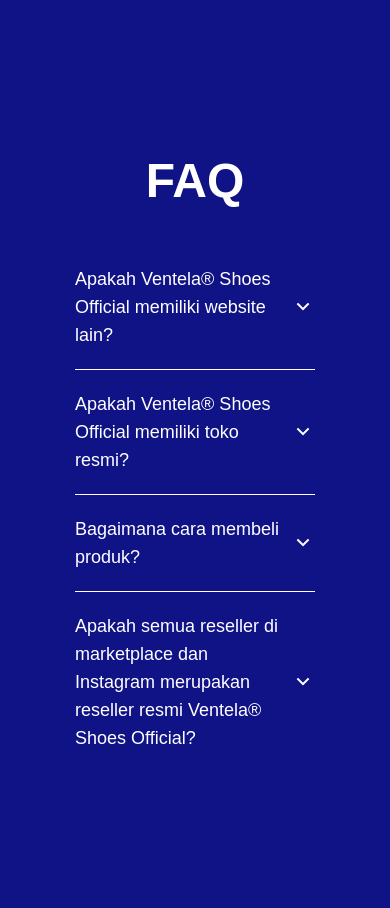
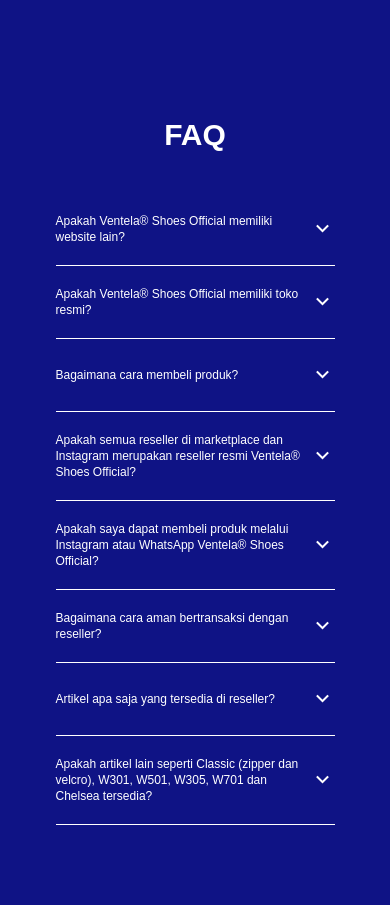
Before and after one commit to ferdynandergypramudanii/ventela-clone, a website: page index.html in a window 390 px wide. Shown: the part 3988-4896 px from the top of the page. Drawn offline with nearby package versions, Linux system fonts and the light colour scheme.

Commit message:
FAQ section responsive

```diff
--- a/index.html
+++ b/index.html
@@ -296,23 +296,24 @@
     </section>
 
     <!-- FAQ -->
-    <section class="w-full pt-20 bg-logo pb-20">
+    <section class="w-full pt-10 lg:pt-20 bg-logo pb-20">
         <div class="container flex justify-center">
-            <div class="w-[80%]">
-                <h1 class="text-center text-5xl font-montserrat font-bold text-white mb-10">FAQ</h1>
+            <div class="w-[93%] xl:w-[80%]">
+                <h1 class="text-center text-3xl lg:text-5xl font-montserrat font-bold text-white mb-10">FAQ</h1>
 
-                <div class="w-full h-[44%] overflow-y-scroll">
+                <div class="w-full h-[44%] lg:overflow-y-scroll">
                     <!-- accordion 1 -->
                     <div class="w-full border-b border-white py-5 cursor-pointer accordion">
                         <div class="text-white font-montserrat">
                             <!-- question -->
                             <div class="flex justify-between items-center">
-                                <p class="text-lg">Apakah Ventela® Shoes Official memiliki website lain?</p>
+                                <p class="text-xs lg:text-lg">Apakah Ventela® Shoes Official memiliki website lain?</p>
                                 <i id="arrowIcon" class="ri-arrow-down-s-line text-2xl"></i>
                             </div>
                             <!-- answer -->
                             <div class="hidden answer">
-                                <p class="text-yellow-400 pt-5 pb-3">Tidak, website resmi Ventela® Shoes
+                                <p class="text-xs lg:text-lg text-yellow-400 pt-5 pb-3">Tidak, website resmi Ventela®
+                                    Shoes
                                     Official hanya
                                     www.ventela.com
                                 </p>
@@ -325,12 +326,12 @@
                         <div class="text-white font-montserrat">
                             <!-- question -->
                             <div class="flex justify-between items-center">
-                                <p class="text-lg">Apakah Ventela® Shoes Official memiliki toko resmi?</p>
+                                <p class="text-xs lg:text-lg">Apakah Ventela® Shoes Official memiliki toko resmi?</p>
                                 <i id="arrowIcon" class="ri-arrow-down-s-line text-2xl"></i>
                             </div>
                             <!-- answer -->
                             <div class="hidden answer">
-                                <p class="text-yellow-400 pt-5 pb-3">
+                                <p class="text-xs lg:text-lg text-yellow-400 pt-5 pb-3">
                                     Untuk saat ini kami belum memiliki toko resmi baik online maupun offline. Untuk
                                     pembelian bisa dilakukan di seluruh reseller yang terdapat di instagram dan
                                     marketplace
@@ -345,12 +346,12 @@
                         <div class="text-white font-montserrat">
                             <!-- question -->
                             <div class="flex justify-between items-center">
-                                <p class="text-lg">Bagaimana cara membeli produk?</p>
+                                <p class="text-xs lg:text-lg">Bagaimana cara membeli produk?</p>
                                 <i id="arrowIcon" class="ri-arrow-down-s-line text-2xl"></i>
                             </div>
                             <!-- answer -->
                             <div class="hidden answer">
-                                <p class="text-yellow-400 pt-5 pb-3">
+                                <p class="text-xs lg:text-lg text-yellow-400 pt-5 pb-3">
                                     Produk kami dapat dibeli dengan mudah di reseller-reseller kami di Instagram dan
                                     marketplace seperti Shopee, Tokopedia, dan lainnya dengan kata kunci "Ventela" atau
                                     "Ventela Shoes"
@@ -364,13 +365,14 @@
                         <div class="text-white font-montserrat">
                             <!-- question -->
                             <div class="flex justify-between items-center">
-                                <p class="text-lg">Apakah semua reseller di marketplace dan Instagram merupakan reseller
+                                <p class="text-xs lg:text-lg">Apakah semua reseller di marketplace dan Instagram
+                                    merupakan reseller
                                     resmi Ventela® Shoes Official?</p>
                                 <i id="arrowIcon" class="ri-arrow-down-s-line text-2xl"></i>
                             </div>
                             <!-- answer -->
                             <div class="hidden answer">
-                                <p class="text-yellow-400 pt-5 pb-3">
+                                <p class="text-xs lg:text-lg text-yellow-400 pt-5 pb-3">
                                     Tidak. Ventela Shoes tidak berafiliasi dengan pihak manapun. Semua reseller membeli
                                     produk dari distributor kami dengan sistem beli putus. Sehingga semua transaksi
                                     merupakan tanggung jawab masing-masing antara customer dan reseller tersebut
@@ -384,14 +386,15 @@
                         <div class="text-white font-montserrat">
                             <!-- question -->
                             <div class="flex justify-between items-center">
-                                <p class="text-lg">Apakah saya dapat membeli produk melalui Instagram atau WhatsApp
+                                <p class=" text-xs lg:text-lg">Apakah saya dapat membeli produk melalui Instagram atau
+                                    WhatsApp
                                     Ventela®
                                     Shoes Official?</p>
                                 <i id="arrowIcon" class="ri-arrow-down-s-line text-2xl"></i>
                             </div>
                             <!-- answer -->
                             <div class="hidden answer">
-                                <p class="text-yellow-400 pt-5 pb-3">
+                                <p class="text-xs lg:text-lg text-yellow-400 pt-5 pb-3">
                                     Tidak. Untuk pembelian hanya melalui reseller yang tersedia di marketplace dan
                                     instagram. WhatssApp resmi kami hanya digunakan sebagai pusat informasi saja.
                                 </p>
@@ -404,12 +407,12 @@
                         <div class="text-white font-montserrat">
                             <!-- question -->
                             <div class="flex justify-between items-center">
-                                <p class="text-lg">Bagaimana cara aman bertransaksi dengan reseller?</p>
+                                <p class="text-xs lg:text-lg">Bagaimana cara aman bertransaksi dengan reseller?</p>
                                 <i id="arrowIcon" class="ri-arrow-down-s-line text-2xl"></i>
                             </div>
                             <!-- answer -->
                             <div class="hidden answer">
-                                <p class="text-yellow-400 pt-5 pb-3">
+                                <p class="text-xs lg:text-lg text-yellow-400 pt-5 pb-3">
                                     1. Cari reseller dengan history dan track record yang baik dan terpercaya (dilihat
                                     dari
                                     testimoni, reputasi, pengiriman, respon, dll).
@@ -431,12 +434,12 @@
                         <div class="text-white font-montserrat">
                             <!-- question -->
                             <div class="flex justify-between items-center">
-                                <p class="text-lg">Artikel apa saja yang tersedia di reseller?</p>
+                                <p class="text-xs lg:text-lg">Artikel apa saja yang tersedia di reseller?</p>
                                 <i id="arrowIcon" class="ri-arrow-down-s-line text-2xl"></i>
                             </div>
                             <!-- answer -->
                             <div class="hidden answer">
-                                <p class="text-yellow-400 pt-5 pb-3">
+                                <p class="text-xs lg:text-lg text-yellow-400 pt-5 pb-3">
                                     Produk Ventela® Shoes terbagi menjadi beberapa kategori, yaitu : <br> <br>
                                     A. Main Collection <br>
                                     1. Back to 70's Low and High <br>
@@ -481,13 +484,14 @@
                         <div class="text-white font-montserrat">
                             <!-- question -->
                             <div class="flex justify-between items-center">
-                                <p class="text-lg">Apakah artikel lain seperti Classic (zipper dan velcro), W301, W501,
+                                <p class="text-xs lg:text-lg">Apakah artikel lain seperti Classic (zipper dan velcro),
+                                    W301, W501,
                                     W305, W701 dan Chelsea tersedia?</p>
                                 <i id="arrowIcon" class="ri-arrow-down-s-line text-2xl"></i>
                             </div>
                             <!-- answer -->
-                            <div class="hidden answer">
-                                <p class="text-yellow-400 pt-5 pb-3">
+                            <div class=" hidden answer">
+                                <p class="text-xs lg:text-lg text-yellow-400 pt-5 pb-3">
                                     Tidak, artikel-artikel tersebut saat ini sudah stop produksi.
                                 </p>
                             </div>
```
Also changed, not shown: src/output.css.
